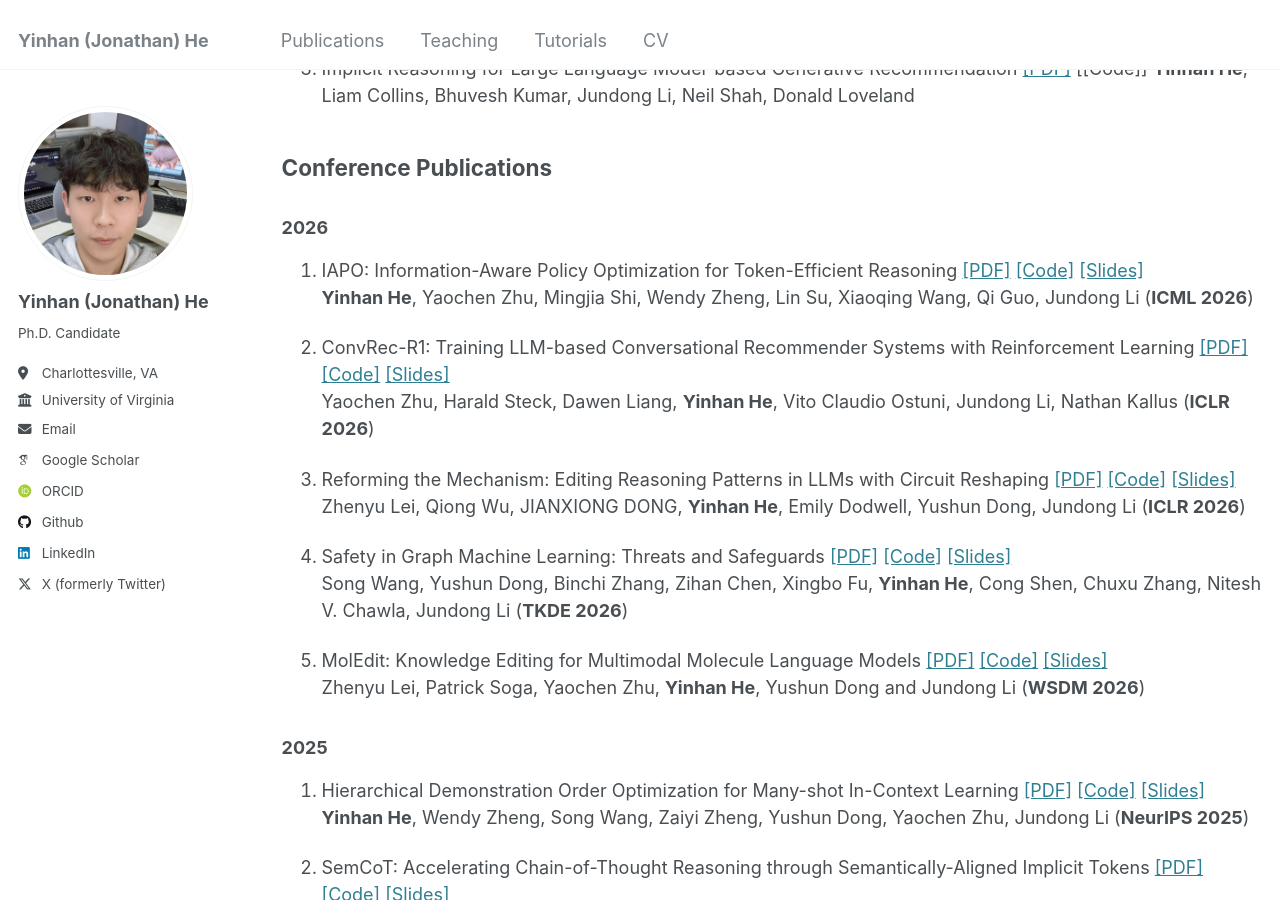
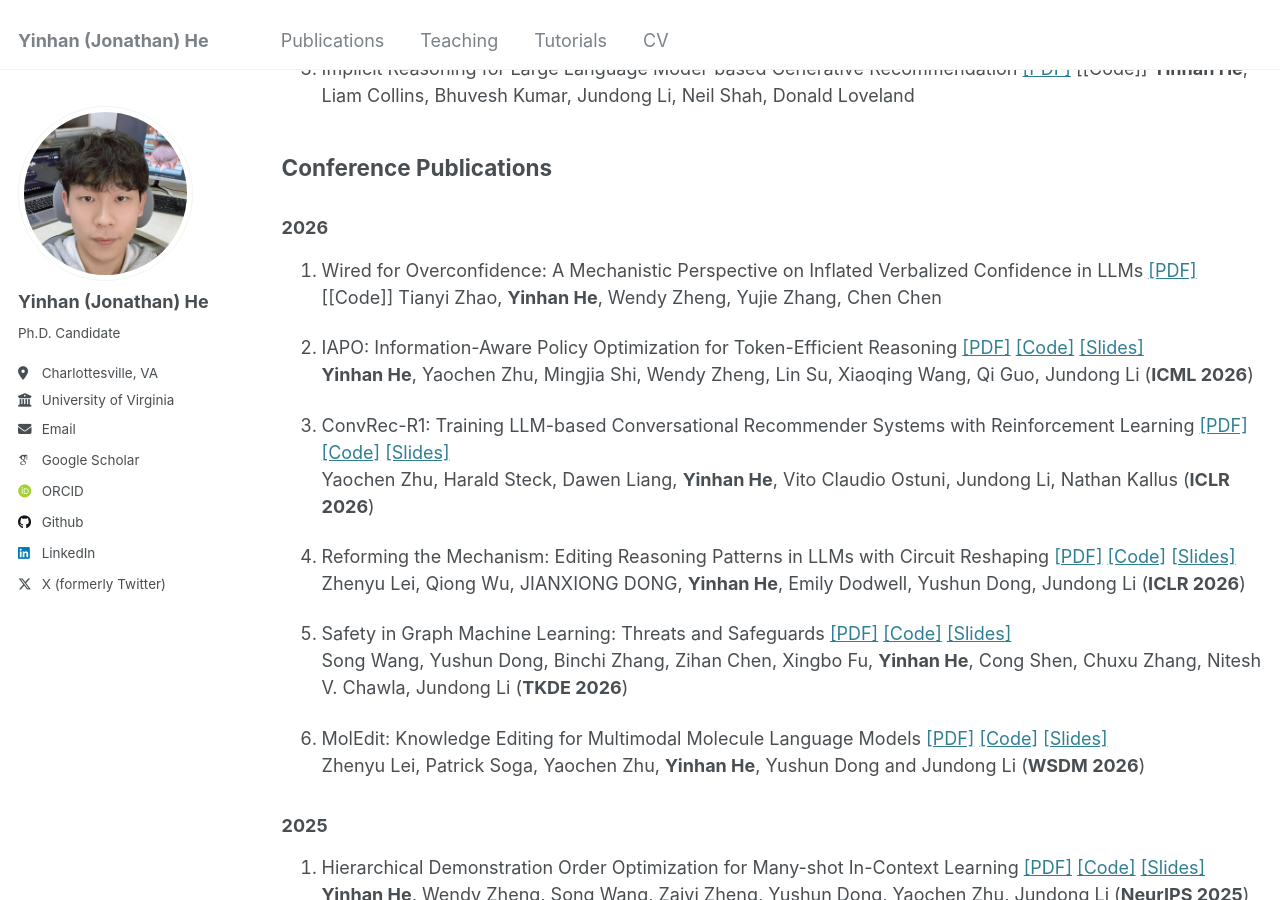
Before and after one commit to YinhanHe123/YinhanHe123.github.io, a Jekyll site: the page built from _pages/publications.md, in a window 1280 px wide and 900 px high, scrolled down 680 px. Built offline with Jekyll 4.4.1, drawn with Linux system fonts in a browser that asks for light colours; some web fonts are replaced; a script that is not in the unit is left out.

Commit message:
Update publications.md

```diff
--- a/_pages/publications.md
+++ b/_pages/publications.md
@@ -29,19 +29,22 @@
 ## Conference Publications
 ### 2026
 
-1. IAPO: Information-Aware Policy Optimization for Token-Efficient Reasoning [[PDF]](https://yinhanhe123.github.io//publications/) [[Code]](https://yinhanhe123.github.io//publications/) [[Slides]](https://yinhanhe123.github.io//publications/)<br>
+1. Wired for Overconfidence: A Mechanistic Perspective on Inflated Verbalized Confidence in LLMs [[PDF]](https://yinhanhe123.github.io//publications/) [[Code]]
+Tianyi Zhao, **Yinhan He**, Wendy Zheng, Yujie Zhang, Chen Chen
+
+3. IAPO: Information-Aware Policy Optimization for Token-Efficient Reasoning [[PDF]](https://yinhanhe123.github.io//publications/) [[Code]](https://yinhanhe123.github.io//publications/) [[Slides]](https://yinhanhe123.github.io//publications/)<br>
 **Yinhan He**, Yaochen Zhu, Mingjia Shi, Wendy Zheng, Lin Su, Xiaoqing Wang, Qi Guo, Jundong Li (**ICML 2026**)
 
-2. ConvRec-R1: Training LLM-based Conversational Recommender Systems with Reinforcement Learning [[PDF]](https://arxiv.org/html/2510.20150v1) [[Code]](https://yinhanhe123.github.io//publications/) [[Slides]](https://yinhanhe123.github.io//publications/)<br>
+4. ConvRec-R1: Training LLM-based Conversational Recommender Systems with Reinforcement Learning [[PDF]](https://arxiv.org/html/2510.20150v1) [[Code]](https://yinhanhe123.github.io//publications/) [[Slides]](https://yinhanhe123.github.io//publications/)<br>
 Yaochen Zhu, Harald Steck, Dawen Liang, **Yinhan He**, Vito Claudio Ostuni, Jundong Li, Nathan Kallus (**ICLR 2026**)
 
-3. Reforming the Mechanism: Editing Reasoning Patterns in LLMs with Circuit Reshaping [[PDF]](https://arxiv.org/html/2510.20150v1) [[Code]](https://yinhanhe123.github.io//publications/) [[Slides]](https://yinhanhe123.github.io//publications/)<br>
+5. Reforming the Mechanism: Editing Reasoning Patterns in LLMs with Circuit Reshaping [[PDF]](https://arxiv.org/html/2510.20150v1) [[Code]](https://yinhanhe123.github.io//publications/) [[Slides]](https://yinhanhe123.github.io//publications/)<br>
 Zhenyu Lei, Qiong Wu, JIANXIONG DONG, **Yinhan He**, Emily Dodwell, Yushun Dong, Jundong Li (**ICLR 2026**)
 
-4. Safety in Graph Machine Learning: Threats and Safeguards [[PDF]](https://arxiv.org/abs/2405.11034) [[Code]](https://yinhanhe123.github.io//publications/) [[Slides]](https://yinhanhe123.github.io//publications/)<br>
+6. Safety in Graph Machine Learning: Threats and Safeguards [[PDF]](https://arxiv.org/abs/2405.11034) [[Code]](https://yinhanhe123.github.io//publications/) [[Slides]](https://yinhanhe123.github.io//publications/)<br>
 Song Wang, Yushun Dong, Binchi Zhang, Zihan Chen, Xingbo Fu, **Yinhan He**, Cong Shen, Chuxu Zhang, Nitesh V. Chawla, Jundong Li (**TKDE 2026**)
 
-5. MolEdit: Knowledge Editing for Multimodal Molecule Language Models [[PDF]](https://yinhanhe123.github.io//publications/) [[Code]](https://yinhanhe123.github.io//publications/) [[Slides]](https://yinhanhe123.github.io//publications/)<br>
+7. MolEdit: Knowledge Editing for Multimodal Molecule Language Models [[PDF]](https://yinhanhe123.github.io//publications/) [[Code]](https://yinhanhe123.github.io//publications/) [[Slides]](https://yinhanhe123.github.io//publications/)<br>
 Zhenyu Lei, Patrick Soga, Yaochen Zhu, **Yinhan He**, Yushun Dong and Jundong Li (**WSDM 2026**)
 
 
```
